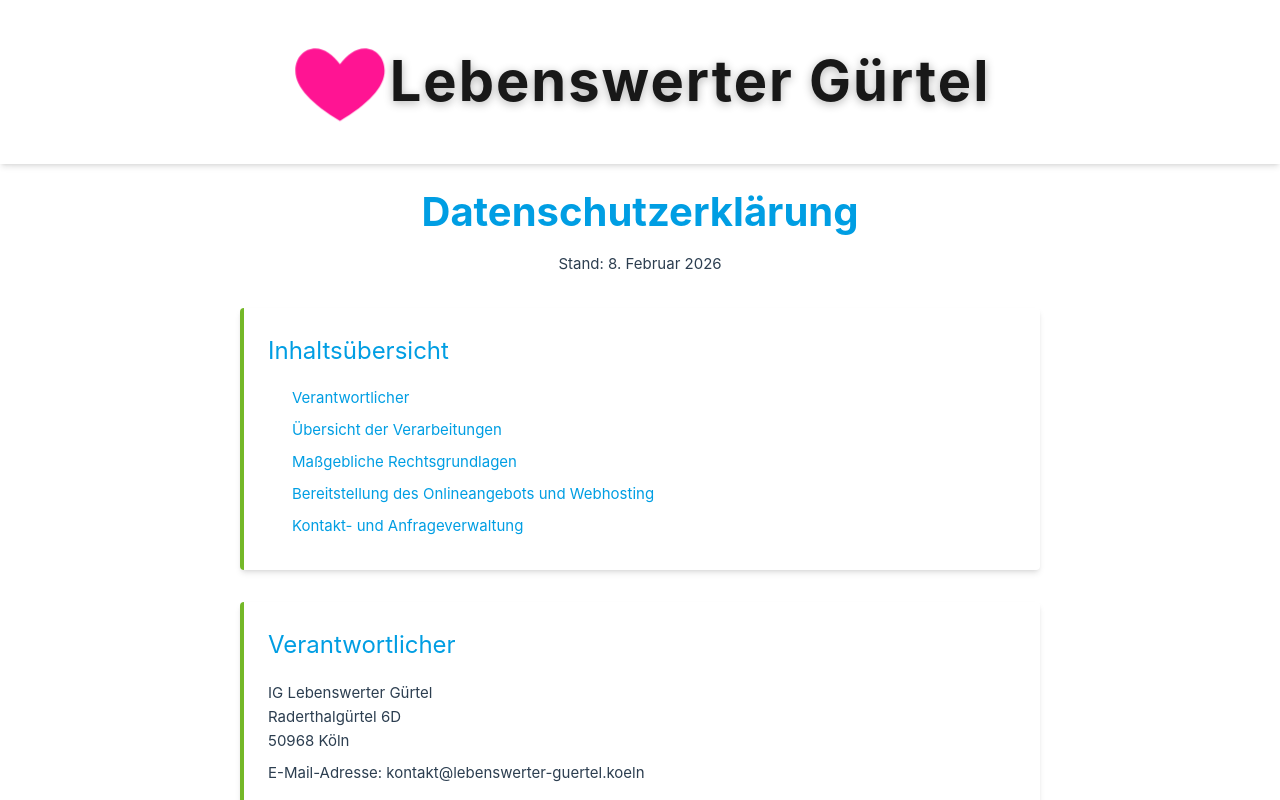
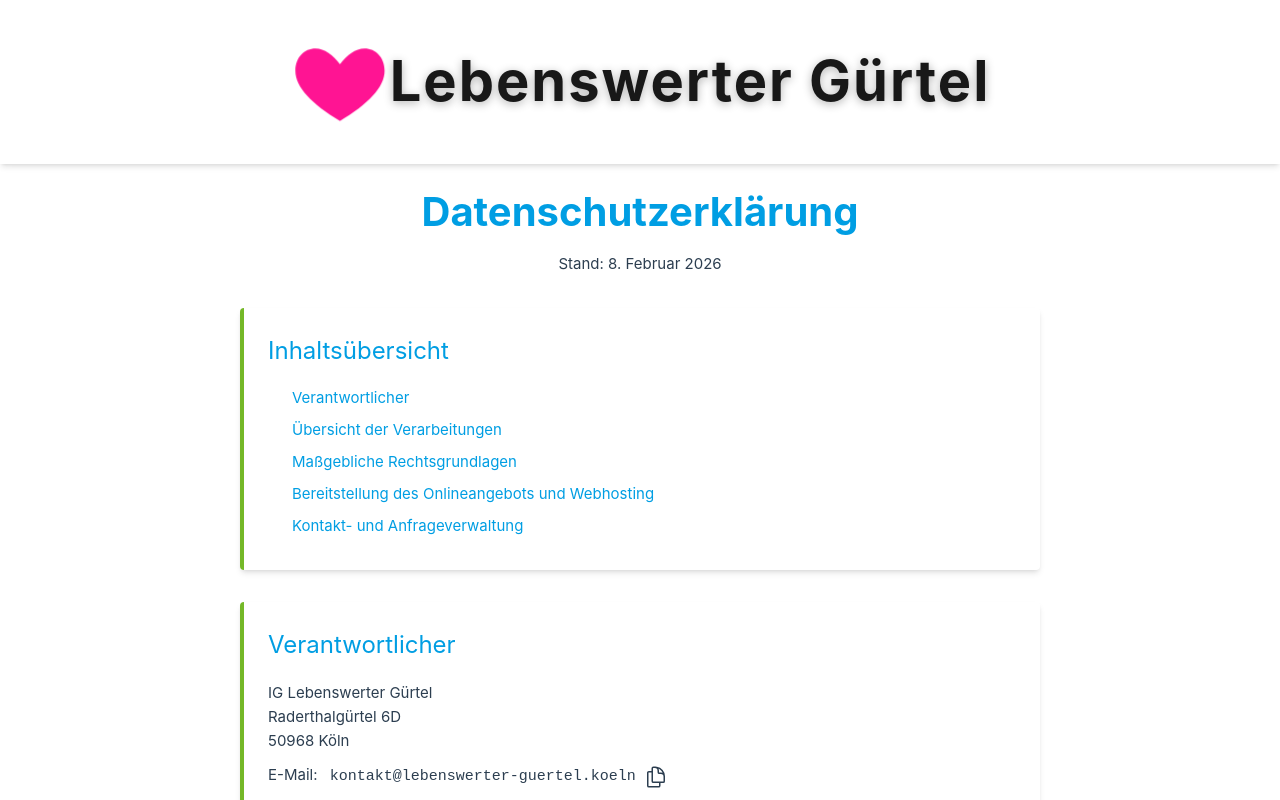
Before and after one commit to FL0R1AN84/lebenswerter-guertel, a Vue app: page /datenschutz in a window 1280 px wide. Shown: the top 800 px of the page. Built offline with nearby package versions, Linux system fonts and the light colour scheme.

Commit message:
feat: copy indicate icon for email

```diff
--- a/package.json
+++ b/package.json
@@ -1,6 +1,6 @@
 {
   "name": "lebenswerter-guertel",
-  "version": "1.2.0 ",
+  "version": "1.2.1 ",
   "private": true,
   "type": "module",
   "scripts": {
--- a/src/views/ContactView.vue
+++ b/src/views/ContactView.vue
@@ -10,7 +10,7 @@ const decryptEmail = () => {
 const copyEmailToClipboard = () => {
   const email = decryptEmail()
   navigator.clipboard.writeText(email).then(() => {
-    alert('Email copied to clipboard!')
+    alert('Die E-Mail-Adresse wurde in die Zwischenablage kopiert')
   })
 }
 </script>
@@ -36,6 +36,20 @@ const copyEmailToClipboard = () => {
           E-Mail:
           <a class="email-obfuscated" rel="nofollow" @click="copyEmailToClipboard">
             {{ decryptEmail() }}
+            <svg
+              class="size-6"
+              fill="none"
+              stroke="currentColor"
+              stroke-width="1.5"
+              viewBox="0 0 24 24"
+              xmlns="http://www.w3.org/2000/svg"
+            >
+              <path
+                d="M15.75 17.25v3.375c0 .621-.504 1.125-1.125 1.125h-9.75a1.125 1.125 0 0 1-1.125-1.125V7.875c0-.621.504-1.125 1.125-1.125H6.75a9.06 9.06 0 0 1 1.5.124m7.5 10.376h3.375c.621 0 1.125-.504 1.125-1.125V11.25c0-4.46-3.243-8.161-7.5-8.876a9.06 9.06 0 0 0-1.5-.124H9.375c-.621 0-1.125.504-1.125 1.125v3.5m7.5 10.375H9.375a1.125 1.125 0 0 1-1.125-1.125v-9.25m12 6.625v-1.875a3.375 3.375 0 0 0-3.375-3.375h-1.5a1.125 1.125 0 0 1-1.125-1.125v-1.5a3.375 3.375 0 0 0-3.375-3.375H9.75"
+                stroke-linecap="round"
+                stroke-linejoin="round"
+              />
+            </svg>
           </a>
         </p>
       </section>
@@ -90,6 +104,9 @@ const copyEmailToClipboard = () => {
   font-family: monospace;
   padding: 0.25rem 0.5rem;
   border-radius: 3px;
+  display: inline-flex;
+  align-items: center;
+  gap: 0.5rem;
 }
 
 @media (max-width: 768px) {
--- a/src/views/PrivacyPolicyView.vue
+++ b/src/views/PrivacyPolicyView.vue
@@ -9,7 +9,7 @@ const decryptEmail = () => {
 const copyEmailToClipboard = () => {
   const email = decryptEmail()
   navigator.clipboard.writeText(email).then(() => {
-    alert('Email copied to clipboard!')
+    alert('Die E-Mail-Adresse wurde in die Zwischenablage kopiert')
   })
 }
 </script>
@@ -42,9 +42,23 @@ const copyEmailToClipboard = () => {
           50968 Köln
         </p>
         <p>
-          E-Mail-Adresse:
+          E-Mail:
           <a class="email-obfuscated" rel="nofollow" @click="copyEmailToClipboard">
             {{ decryptEmail() }}
+            <svg
+              class="size-6"
+              fill="none"
+              stroke="currentColor"
+              stroke-width="1.5"
+              viewBox="0 0 24 24"
+              xmlns="http://www.w3.org/2000/svg"
+            >
+              <path
+                d="M15.75 17.25v3.375c0 .621-.504 1.125-1.125 1.125h-9.75a1.125 1.125 0 0 1-1.125-1.125V7.875c0-.621.504-1.125 1.125-1.125H6.75a9.06 9.06 0 0 1 1.5.124m7.5 10.376h3.375c.621 0 1.125-.504 1.125-1.125V11.25c0-4.46-3.243-8.161-7.5-8.876a9.06 9.06 0 0 0-1.5-.124H9.375c-.621 0-1.125.504-1.125 1.125v3.5m7.5 10.375H9.375a1.125 1.125 0 0 1-1.125-1.125v-9.25m12 6.625v-1.875a3.375 3.375 0 0 0-3.375-3.375h-1.5a1.125 1.125 0 0 1-1.125-1.125v-1.5a3.375 3.375 0 0 0-3.375-3.375H9.75"
+                stroke-linecap="round"
+                stroke-linejoin="round"
+              />
+            </svg>
           </a>
         </p>
       </section>
@@ -277,6 +291,15 @@ const copyEmailToClipboard = () => {
 </template>
 
 <style scoped>
+.email-obfuscated {
+  font-family: monospace;
+  padding: 0.25rem 0.5rem;
+  border-radius: 3px;
+  display: inline-flex;
+  align-items: center;
+  gap: 0.5rem;
+}
+
 .privacy-container {
   min-height: calc(100vh - 200px);
   padding: 1rem;
```
